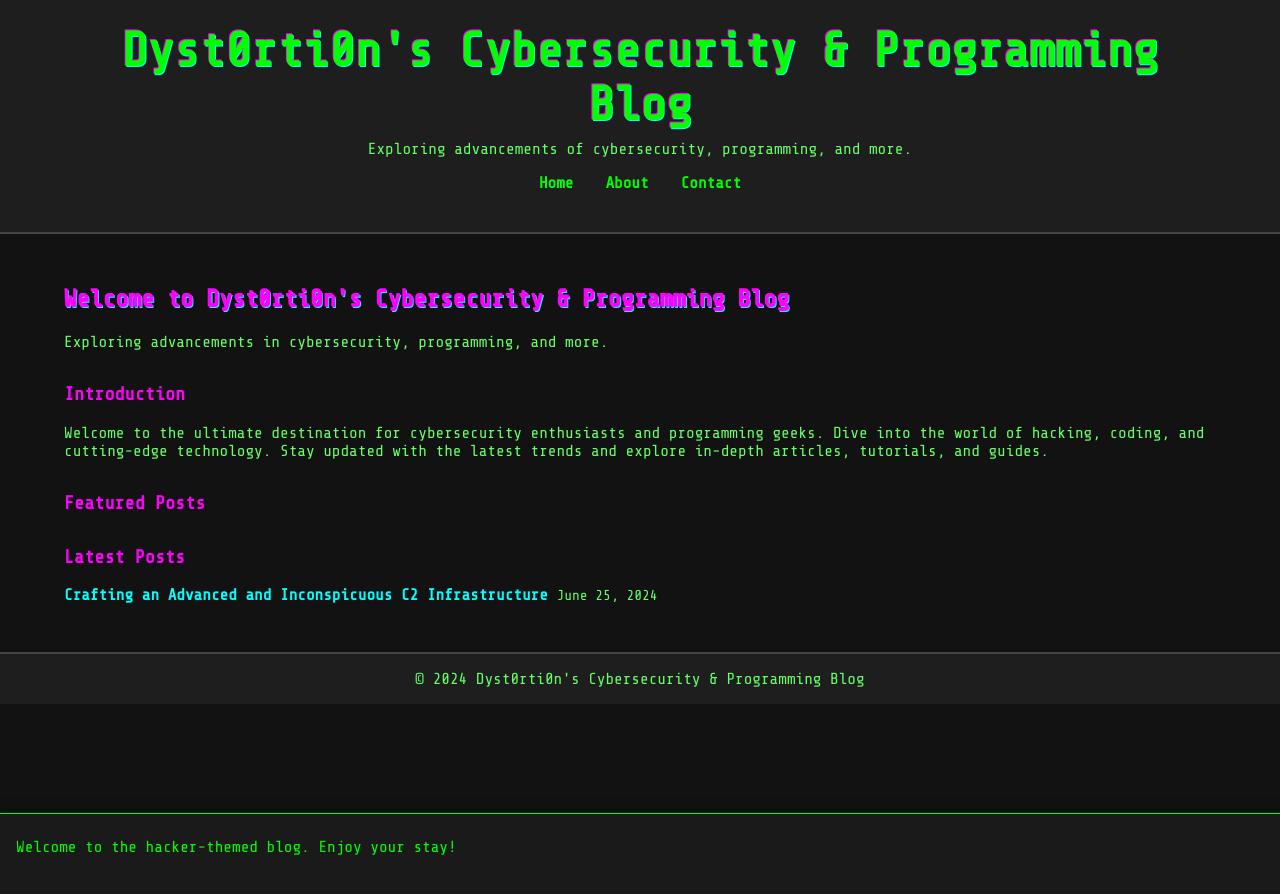
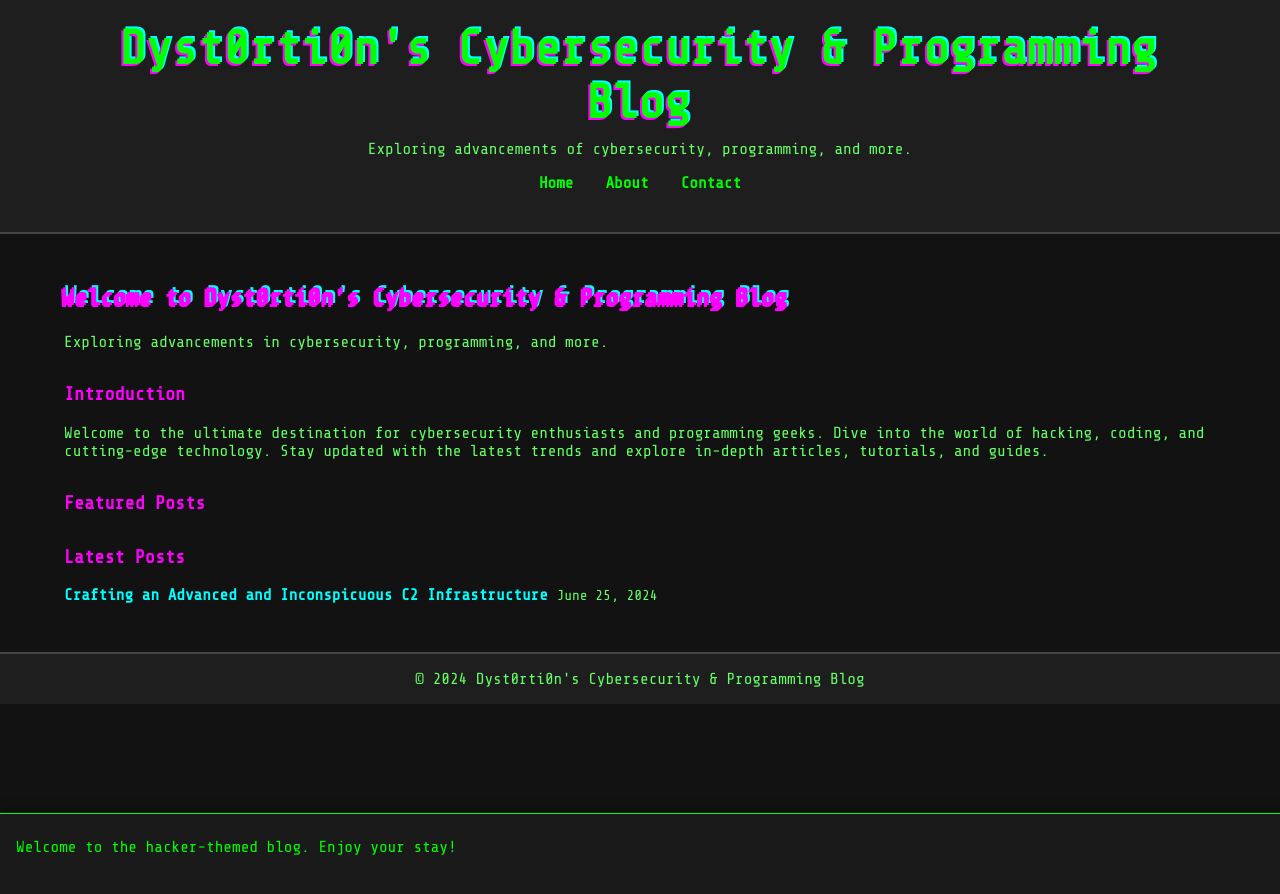
Before and after one commit to Dyst0rti0n/Dyst0rti0n.github.io, a Jekyll site: the page built from index.md, in a window 1280 px wide. Shown: the top 894 px of the page. Built offline with Jekyll 4.4.1, drawn with Linux system fonts in a browser that asks for light colours.

Commit message:
Working on site

```diff
--- a/assets/css/style.css
+++ b/assets/css/style.css
@@ -171,12 +171,27 @@
 /* Glitch animation */
 @keyframes glitch {
   0% {
+    transform: translate(0);
     text-shadow: 2px 2px #ff00ff, -2px -2px #00ffff;
   }
-  50% {
+  20% {
+    transform: translate(-2px, 2px);
     text-shadow: -2px -2px #ff00ff, 2px 2px #00ffff;
   }
+  40% {
+    transform: translate(2px, -2px);
+    text-shadow: 2px -2px #ff00ff, -2px 2px #00ffff;
+  }
+  60% {
+    transform: translate(-2px, -2px);
+    text-shadow: -2px 2px #ff00ff, 2px -2px #00ffff;
+  }
+  80% {
+    transform: translate(2px, 2px);
+    text-shadow: 2px 2px #ff00ff, -2px -2px #00ffff;
+  }
   100% {
+    transform: translate(0);
     text-shadow: 2px 2px #ff00ff, -2px -2px #00ffff;
   }
 }
```
